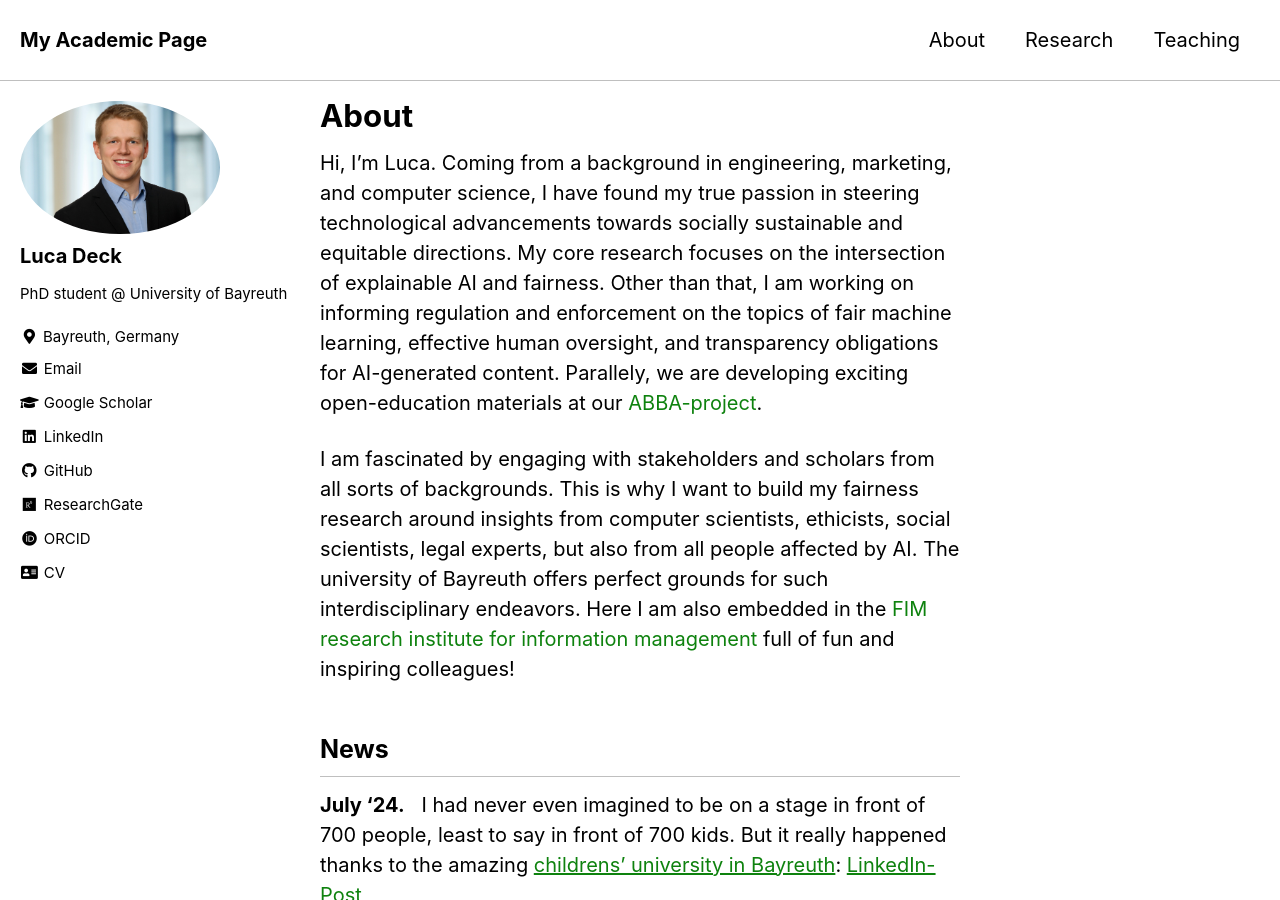
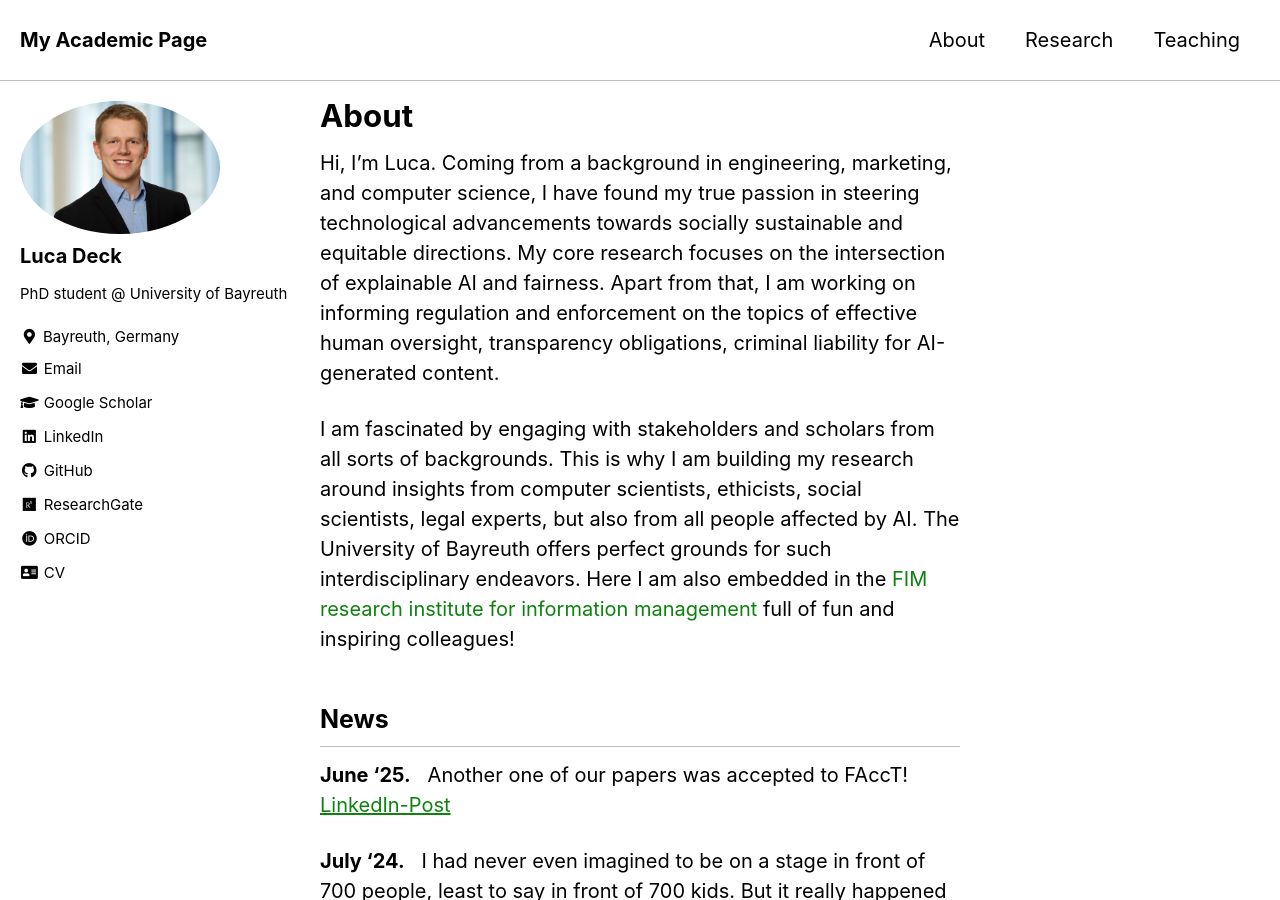
Before and after one commit to LucaD98/lucad98.github.io, a Jekyll site: the page built from index.md, in a window 1280 px wide and 900 px high. Built offline with Jekyll 4.4.1, drawn with Linux system fonts in a browser that asks for light colours; cached includes are drawn as plain includes.

Commit message:
update 2026 1

```diff
--- a/index.md
+++ b/index.md
@@ -4,11 +4,15 @@ layout: single
 author_profile: true
 ---
 
-Hi, I'm Luca. Coming from a background in engineering, marketing, and computer science, I have found my true passion in steering technological advancements towards socially sustainable and equitable directions. My core research focuses on the intersection of explainable AI and fairness. Other than that, I am working on informing regulation and enforcement on the topics of fair machine learning, effective human oversight, and transparency obligations for AI-generated content. Parallely, we are developing exciting open-education materials at our <a href="https://abba-project.de/" style="text-decoration:none">ABBA-project</a>.
+Hi, I'm Luca. Coming from a background in engineering, marketing, and computer science, I have found my true passion in steering technological advancements towards socially sustainable and equitable directions. My core research focuses on the intersection of explainable AI and fairness. Apart from that, I am working on informing regulation and enforcement on the topics of effective human oversight, transparency obligations, criminal liability for AI-generated content.
+<!-- Parallely, we are developing exciting open-education materials at our <a href="https://abba-project.de/" style="text-decoration:none">ABBA-project</a>. -->
 
-I am fascinated by engaging with stakeholders and scholars from all sorts of backgrounds. This is why I want to build my fairness research around insights from computer scientists, ethicists, social scientists, legal experts, but also from all people affected by AI. The university of Bayreuth offers perfect grounds for such interdisciplinary endeavors. Here I am also embedded in the <a href="https://www.fim-rc.de/" style="text-decoration:none">FIM research institute for information management</a> full of fun and inspiring colleagues!
+I am fascinated by engaging with stakeholders and scholars from all sorts of backgrounds. This is why I am building my research around insights from computer scientists, ethicists, social scientists, legal experts, but also from all people affected by AI. The University of Bayreuth offers perfect grounds for such interdisciplinary endeavors. Here I am also embedded in the <a href="https://www.fim-rc.de/" style="text-decoration:none">FIM research institute for information management</a> full of fun and inspiring colleagues!
 
 ## News
+
+**June '25.** &nbsp; Another one of our papers was accepted to FAccT! <a href="https://www.linkedin.com/posts/luca-deck_its-only-fair-when-i-think-its-fair-how-activity-7339189064677355520-THgJ?utm_source=share&utm_medium=member_desktop&rcm=ACoAAC_IO7sBfxHbC_Kydd5X9mHRHoq9fHm5gRs" style="text-decoration:bold">LinkedIn-Post</a>
+
 **July '24.** &nbsp; I had never even imagined to be on a stage in front of 700 people, least to say in front of 700 kids. But it really happened thanks to the amazing <a href="https://www.uni-bayreuth.de/en/kinderuni" style="text-decoration:bold">childrens' university in Bayreuth</a>: <a href="https://www.linkedin.com/posts/luca-deck_bei-dem-herausragenden-kinderuni-vortrag-activity-7217171300518166530-f-FX" style="text-decoration:bold">LinkedIn-Post</a>
 
 **July '24.** &nbsp; I had never even imagined to be on a stage in front of 700 people, least to say in front of 700 kids. But it really happened thanks to the amazing <a href="https://www.uni-bayreuth.de/en/kinderuni" style="text-decoration:bold">childrens' university in Bayreuth</a>: <a href="https://www.linkedin.com/posts/luca-deck_bei-dem-herausragenden-kinderuni-vortrag-activity-7217171300518166530-f-FX" style="text-decoration:bold">LinkedIn-Post</a>
```
Also changed, not shown: _pages/teaching.md (+1 -1 lines).
